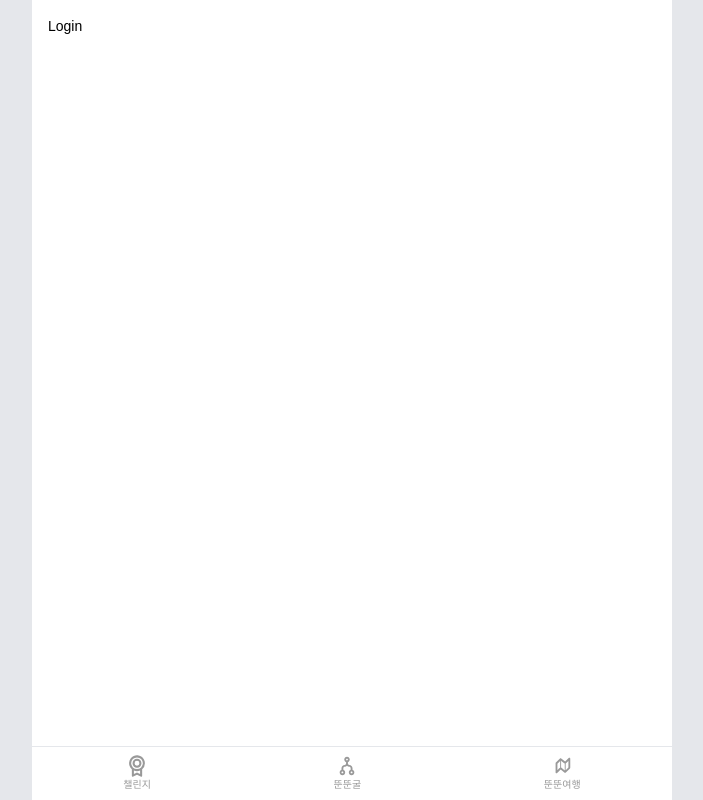
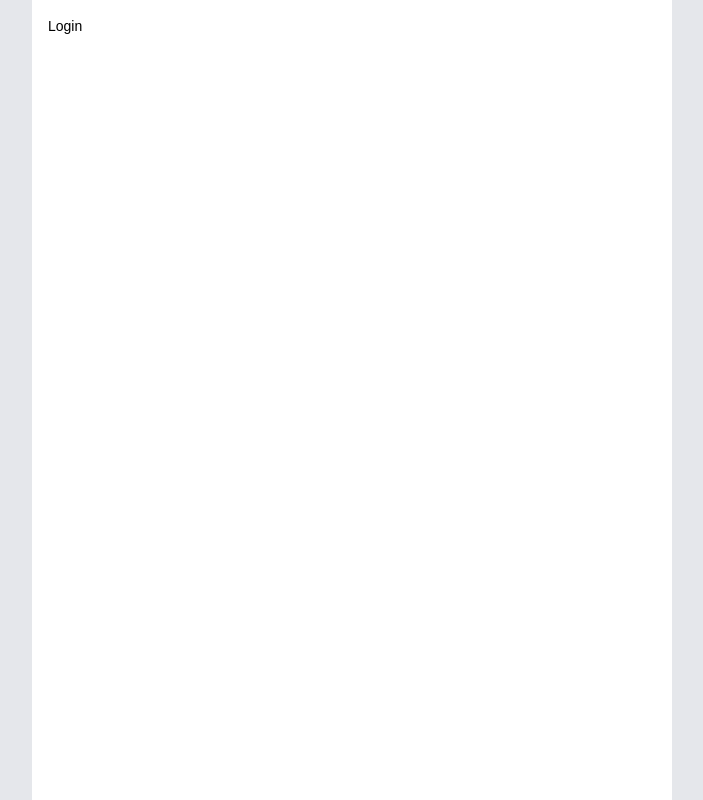
Before and after one commit to We-LGD/ddoon-ddoon, a React (Vite) app: page /login in a window 1280 px wide. Shown: the whole page, without its empty margins (288-991 px from the left). Built offline with nearby package versions, Linux system fonts and the light colour scheme; a web font is replaced by a local one.

Commit message:
fix: 로그인, 닉네임 설정, 튜토리얼 페이지에서는 NavBar가 보이지않도록 수정

```diff
--- a/src/shared/components/templates/Layout.tsx
+++ b/src/shared/components/templates/Layout.tsx
@@ -1,12 +1,18 @@
+import { useLocation } from 'react-router-dom';
 import NavBar from '@/shared/components/organisms/NavBar';
 import { LayoutProps } from '@/shared/interface/templatesType';
 
 function Layout({ children }: LayoutProps) {
+  const location = useLocation();
+  const excludeNavBarPaths = ['/login', '/nickname-setup', '/tutorial'];
+
+  const shouldHideNavBar = excludeNavBarPaths.includes(location.pathname);
+
   return (
     <div className="flex justify-center items-center min-h-screen bg-gray-200">
       <div className="relative w-[40rem] h-screen bg-white p-4 pb-16 box-border">
         {children}
-        <NavBar />
+        {!shouldHideNavBar && <NavBar />}
       </div>
     </div>
   );
```
